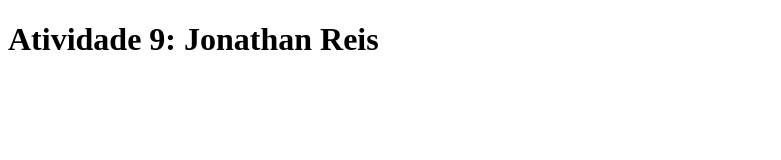
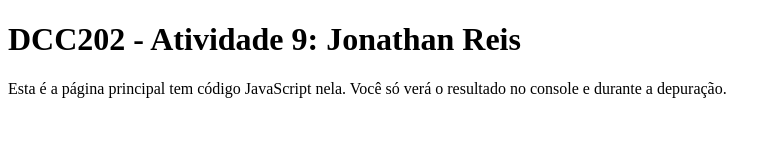
Before and after one commit to ufjf-dcc202/ufjf-dcc202-2023-3-a-atv9-JonathanReis-bit, a website: page index.html in a window 1280 px wide. Shown: the whole page, without its empty margins (0-781 px from the left). Drawn offline with Linux system fonts and the light colour scheme.

Commit message:
Estrutura basica html, coloca conteudo na main e adiciona script

```diff
--- a/index.html
+++ b/index.html
@@ -1,14 +1,14 @@
 <!DOCTYPE html>
-<html lang="en">
+<html lang="pt">
 <head>
     <meta charset="UTF-8">
     <meta name="viewport" content="width=device-width, initial-scale=1.0">
-    <title>Document</title>
+    <title>DCC202 - Atividade 9: Jonathan Reis</title>
 </head>
 <body>
     <main>
-        <h1>Atividade 9: Jonathan Reis</h1>
-        <p></p>
+        <h1>DCC202 - Atividade 9: Jonathan Reis</h1>
+        <p>Esta é a página principal tem código JavaScript nela. Você só verá o resultado no console e durante a depuração.</p>
     </main>
     <script>let joao = 1;
         let maria = 2;
```
